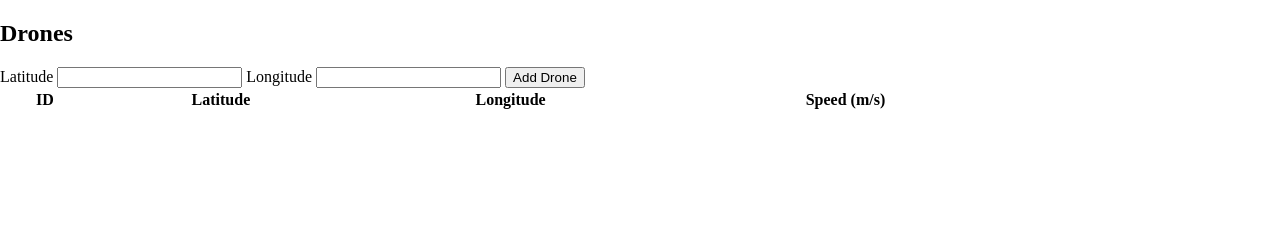
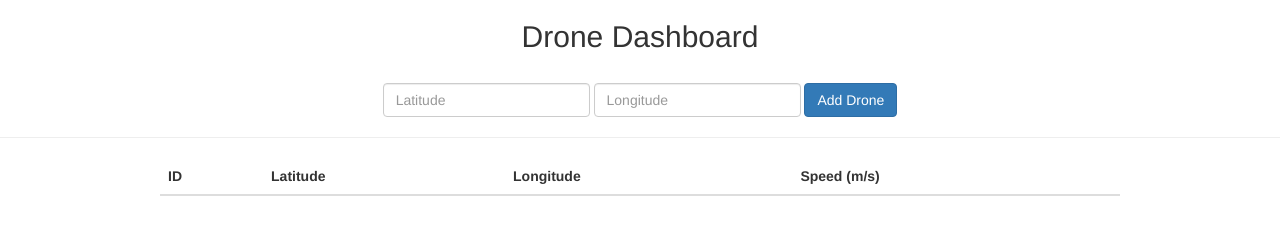
Before and after one commit to chiips/drones-dashboard, a plain HTML site: page static/index.html in a window 1280 px wide. Drawn offline with nearby package versions, Linux system fonts and the light colour scheme; some packages are replaced by stand-ins of ours.

Commit message:
styled title, form, and table

```diff
--- a/static/index.html
+++ b/static/index.html
@@ -6,30 +6,43 @@
     <meta http-equiv="X-UA-Compatible" content="ie=edge" />
     <title>Document</title>
     <link rel="stylesheet" href="main.css">
+    <link rel="stylesheet" href="https://stackpath.bootstrapcdn.com/bootstrap/3.4.1/css/bootstrap.min.css" integrity="sha384-HSMxcRTRxnN+Bdg0JdbxYKrThecOKuH5zCYotlSAcp1+c8xmyTe9GYg1l9a69psu" crossorigin="anonymous">
   </head>
   <body>
     <div class="container">
 
-      <h2>Drones</h2>
+      <h2 class="text-center">Drone Dashboard</h2>
+      <br>
 
-      <form class="form" id="droneForm">
-        <label for="formLat">Latitude</label>
-        <input type="number" name="formLat" id="formLat">
-        <label for="formLon">Longitude</label>
-        <input type="number" name="formLon" id="formLon">
-        <button type="submit">Add Drone</button>
+      <form class="form-inline text-center" id="droneForm">
+
+            <!-- <label for="formLat">Latitude</label> -->
+            <input type="number" name="formLat" id="formLat" class="form-control" placeholder="Latitude">
+
+
+            <!-- <label for="formLon">Longitude</label> -->
+            <input type="number" name="formLon" id="formLon" class="form-control" placeholder="Longitude">
+
+
+            <button type="submit" class="btn btn-primary">Add Drone</button>
+
+
+
+        </div>
+
       </form>
 
 
       <!-- <div id="map"></div> -->
+      <hr>
 
-      <table id="table" style="width:80%">
+      <table id="table" class="table table-striped">
           <thead>
               <tr>
-                  <th>ID</th>
-                  <th>Latitude</th>
-                  <th>Longitude</th>
-                  <th>Speed (m/s)</th>
+                  <th scope="col">ID</th>
+                  <th scope="col">Latitude</th>
+                  <th scope="col">Longitude</th>
+                  <th scope="col">Speed (m/s)</th>
                 </tr>
           </thead>
           <tbody id="tbody">
@@ -100,14 +113,20 @@
       droneForm.addEventListener("submit", function(e) {
         e.preventDefault();
 
-        let lat = parseFloat(document.getElementById("formLat").value);
-        let lon = parseFloat(document.getElementById("formLon").value);
+        let formLat = document.getElementById("formLat")
+        let formLon = document.getElementById("formLon")
+
+        let lat = parseFloat(formLat.value);
+        let lon = parseFloat(formLon.value);
 
         fetch("/add", {
           method: "POST",
           body: JSON.stringify({"lat": lat, "lon": lon})
         })
-        .then((response) => console.log(response.status))
+        .then(() => {
+          this.formLat.value = "";
+          this.formLon.value = "";
+        })
 
       })
 
--- a/static/main.css
+++ b/static/main.css
@@ -1,2 +1,9 @@
 html, body { height: 100%; margin: 0; padding: 0; }
 #map {height: 10rem;}
+#table{
+    margin: 0 auto;
+    width: 75%;
+}
+#droneForm{
+    width:100%
+}
```
